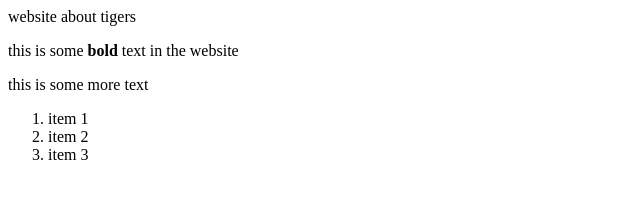
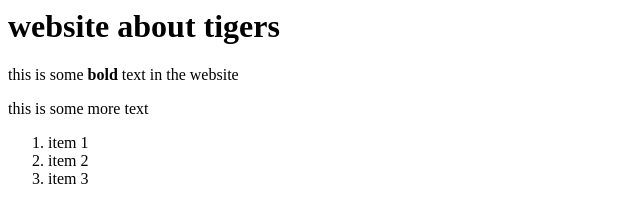
Before and after one commit to AnnaStankova/mywebsite, a plain HTML site: page index.html in a window 1280 px wide. Shown: the whole page, without its empty margins (0-640 px from the left). Drawn offline with Linux system fonts and the light colour scheme.

Commit message:
Update index.html

```diff
--- a/index.html
+++ b/index.html
@@ -2,8 +2,9 @@
 <head>
 </head>
 <body>
-<hi> <bold> website about tigers </bold> </hi>
-<p> this is some <strong>bold</strong> text in the website</p>
+<h1><strong> website about tigers</strong></h1>
+
+   <p> this is some <strong>bold</strong> text in the website</p>
 <p>this is some more text</p>
 <ol>
    <li>item 1</li>
```
